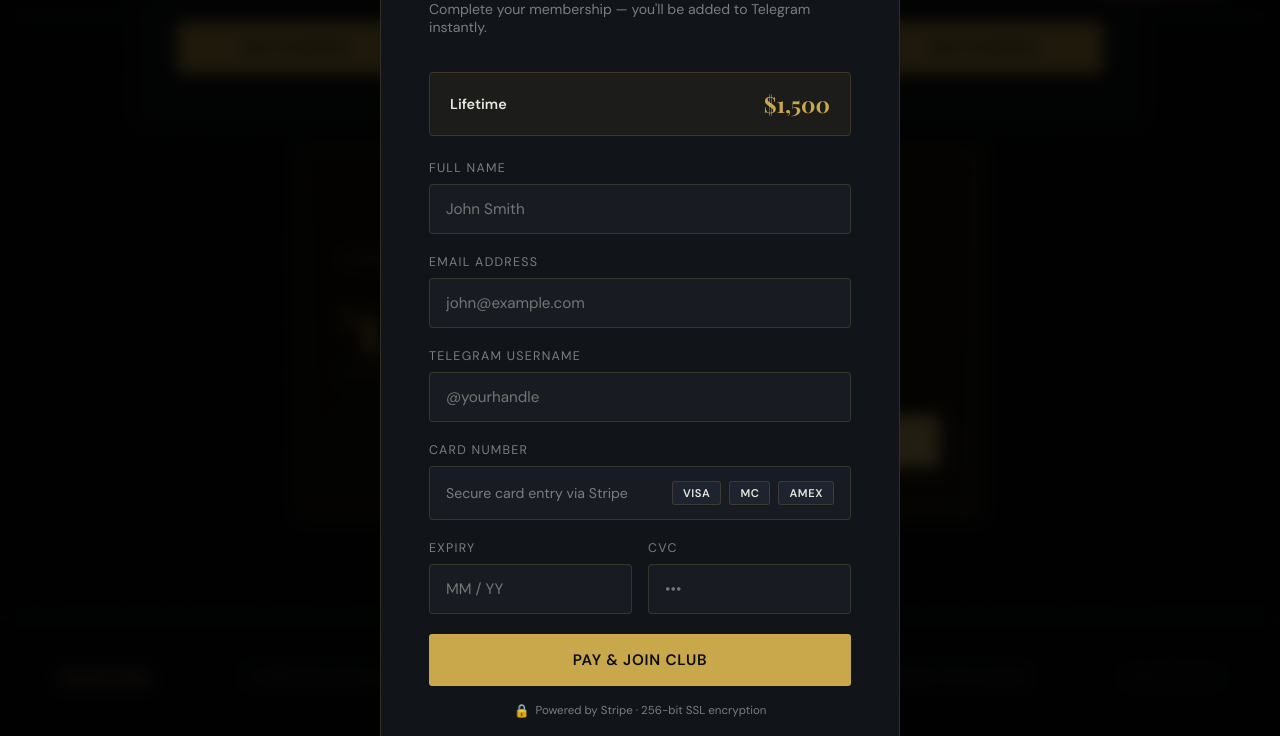
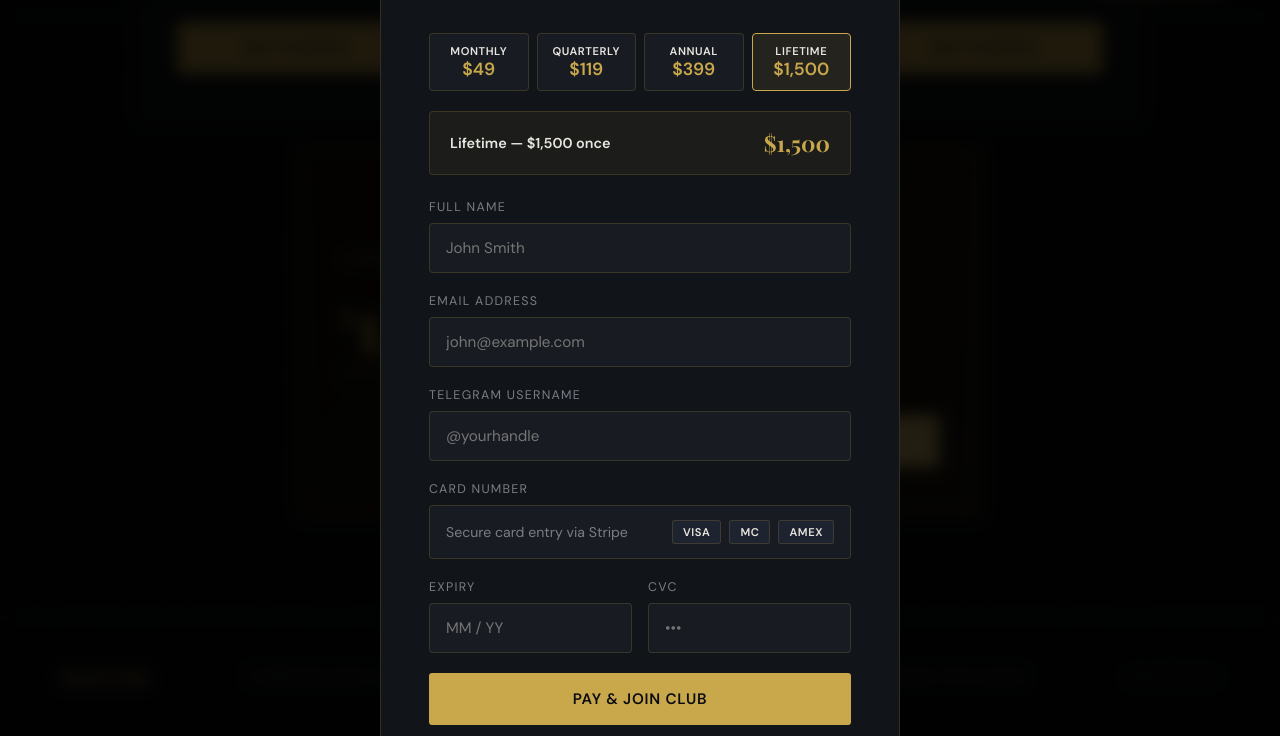
Before and after one commit to RalphCrespo/stockclub-backend, a website: page index.html in a window 1280 px wide. Both pictures are taken after a click on the button "🏆 CLAIM LIFETIME ACCESS". Shown: the part 3542-4278 px from the top of the page. Drawn offline with nearby package versions, Linux system fonts and the light colour scheme.

Commit message:
Add files via upload

```diff
--- a/index.html
+++ b/index.html
@@ -381,6 +381,15 @@
     font-size:0.7rem; font-weight:600; letter-spacing:0.05em;
     color: var(--text);
   }
+  .plan-tab {
+    background: var(--dark3); border: 1px solid var(--border);
+    color: var(--text); padding: 10px 6px; border-radius: 4px;
+    cursor: pointer; transition: all 0.2s; text-align: center;
+    font-family: 'DM Sans', sans-serif;
+  }
+  .plan-tab:hover { border-color: var(--gold); }
+  .plan-tab.active { border-color: var(--gold); background: rgba(201,168,76,0.1); }
+
   .plan-summary {
     background: rgba(201,168,76,0.06);
     border: 1px solid var(--border);
@@ -770,6 +779,26 @@
       <h2>Join Stock Club</h2>
       <p class="modal-sub">Complete your membership — you'll be added to Telegram instantly.</p>
 
+      <!-- PLAN SWITCHER -->
+      <div style="display:grid; grid-template-columns:1fr 1fr 1fr 1fr; gap:8px; margin-bottom:20px;">
+        <button class="plan-tab" id="tab-Monthly" onclick="switchPlan('Monthly','$49','$49/mo')">
+          <div style="font-size:0.7rem; font-weight:700; text-transform:uppercase; letter-spacing:0.05em;">Monthly</div>
+          <div style="font-size:1.1rem; font-weight:700; color:var(--gold);">$49</div>
+        </button>
+        <button class="plan-tab" id="tab-Quarterly" onclick="switchPlan('Quarterly','$119','$119/3mo')">
+          <div style="font-size:0.7rem; font-weight:700; text-transform:uppercase; letter-spacing:0.05em;">Quarterly</div>
+          <div style="font-size:1.1rem; font-weight:700; color:var(--gold);">$119</div>
+        </button>
+        <button class="plan-tab" id="tab-Annual" onclick="switchPlan('Annual','$399','$399/yr')">
+          <div style="font-size:0.7rem; font-weight:700; text-transform:uppercase; letter-spacing:0.05em;">Annual</div>
+          <div style="font-size:1.1rem; font-weight:700; color:var(--gold);">$399</div>
+        </button>
+        <button class="plan-tab" id="tab-Lifetime" onclick="switchPlan('Lifetime','$1,500','$1,500 once')">
+          <div style="font-size:0.7rem; font-weight:700; text-transform:uppercase; letter-spacing:0.05em;">Lifetime</div>
+          <div style="font-size:1.1rem; font-weight:700; color:var(--gold);">$1,500</div>
+        </button>
+      </div>
+
       <div class="plan-summary">
         <span class="plan-name" id="selectedPlan">Monthly - $49/mo</span>
         <span class="plan-price" id="selectedPrice">$49</span>
@@ -829,12 +858,16 @@
 const BACKEND_URL = 'https://stockclub-backend.onrender.com'; // ✅ Your live backend
 
 function openModal(plan, price) {
-  document.getElementById('selectedPlan').textContent = plan;
+  const periodMap = { Monthly: '$49/mo', Quarterly: '$119/3mo', Annual: '$399/yr', Lifetime: '$1,500 once' };
+  document.getElementById('selectedPlan').textContent = plan + ' — ' + (periodMap[plan] || price);
   document.getElementById('selectedPrice').textContent = price;
   document.getElementById('checkoutModal').classList.add('open');
   document.getElementById('formState').style.display = 'block';
   document.getElementById('successState').style.display = 'none';
   document.body.style.overflow = 'hidden';
+  document.querySelectorAll('.plan-tab').forEach(t => t.classList.remove('active'));
+  const tab = document.getElementById('tab-' + plan);
+  if (tab) tab.classList.add('active');
   const btn = document.querySelector('#formState .btn-primary');
   btn.textContent = 'Pay & Join Club';
   btn.style.opacity = '1';
@@ -913,6 +946,14 @@ function toggleMenu() {
   document.getElementById('mobileMenu').classList.toggle('open');
 }
 
+function switchPlan(label, price, period) {
+  document.getElementById('selectedPlan').textContent = label + ' — ' + period;
+  document.getElementById('selectedPrice').textContent = price;
+  document.querySelectorAll('.plan-tab').forEach(t => t.classList.remove('active'));
+  const tab = document.getElementById('tab-' + label);
+  if (tab) tab.classList.add('active');
+}
+
 // Smooth scroll
 document.querySelectorAll('a[href^="#"]').forEach(a => {
   a.addEventListener('click', function(e) {
```
